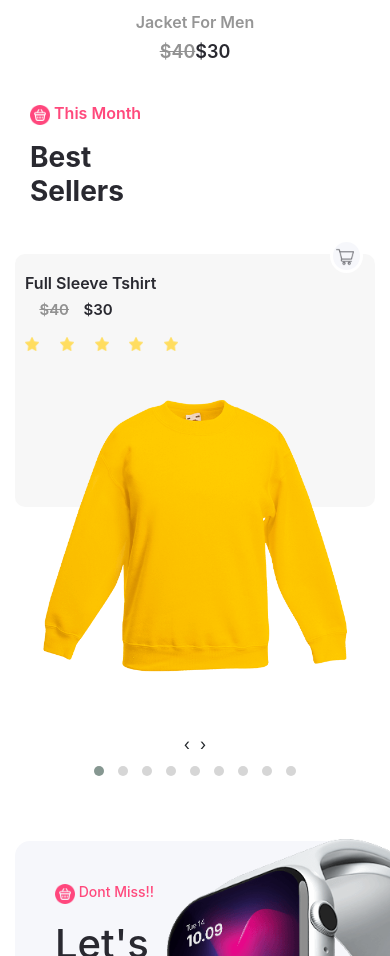
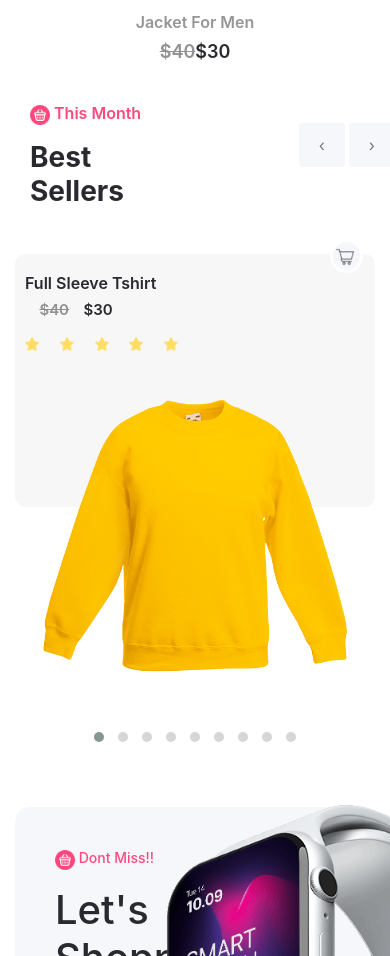
Before and after one commit to nadaalrasheedy/ecommerce, a plain HTML site: page index.html in a window 390 px wide. Shown: the part 3394-4350 px from the top of the page. Drawn offline with nearby package versions, Linux system fonts and the light colour scheme.

Commit message:
add responsive

```diff
--- a/assets/css/style.scss
+++ b/assets/css/style.scss
@@ -544,6 +544,35 @@ header {
           }
         }
 
+        .owl-nav {
+          .owl-prev {
+            background: #F6F7FB;
+            color: #777777;
+            border: none;
+            text-align: center;
+            align-items: center;
+            align-content: center;
+            justify-content: center;
+            position: absolute;
+            right: 25px;
+            top: -20%;
+            padding: 10px 20px !important;
+          }
+          .owl-next {
+            background: #F6F7FB;
+            color: #777777;
+            border: none;
+            text-align: center;
+            align-items: center;
+            align-content: center;
+            justify-content: center;
+            position: absolute;
+            right:-25px;
+            top: -20%;
+            padding: 10px 20px !important;
+          }
+        }
+
         .card {
           width: 100%;
           border: 0;
@@ -564,12 +593,14 @@ header {
               width: 30%;
               display: flex;
               justify-content: space-evenly;
+
               .old-price {
                 font-size: 15px;
                 color: #929292;
                 text-decoration: line-through;
                 font-weight: 600;
               }
+
               .new-price {
                 font-size: 15px;
                 color: #292930;
@@ -635,53 +666,63 @@ header {
   }
 }
 
-.explore{
- .container{
-  .content{
+.explore {
+  .container {
+    .content {
       padding: 40px 0px;
-    .col-6{
-      p{
+
+      .col-6 {
+        p {
           color: #8C71DB;
           font-weight: 600;
-        img{
+
+          img {
             width: 20px;
             height: 20px;
           }
         }
       }
-    .card{
+
+      .card {
         margin-top: 30px;
         border: 0;
-      img{
+
+        img {
           border-radius: 10px;
-        transition:  all 0.3s linear;
-        &:hover{
+          transition: all 0.3s linear;
+
+          &:hover {
             box-shadow: rgba(100, 100, 111, 0.2) 0px 7px 29px 0px;
           }
         }
-      .card-text{
-        h3{
+
+        .card-text {
+          h3 {
             padding-top: 10px;
             font-size: 16px;
             color: #7F7F7F;
           }
-        .prices{
+
+          .prices {
             width: 30%;
             display: flex;
             padding-top: 0px;
             justify-content: space-evenly;
-          .new-price{
+
+            .new-price {
               font-size: 15px;
               color: #292930;
               font-weight: 700;
             }
-          .old-price{
+
+            .old-price {
               font-size: 15px;
               color: #D6D6D6;
               text-decoration: line-through;
             }
           }
         }
+
         .sale-logo {
           background-color: #3577F0;
           color: #ffffff;
@@ -696,29 +737,35 @@ header {
           right: -12px;
           text-align: center;
         }
-      .dots{
+
+        .dots {
           width: 30%;
           display: flex;
           justify-content: space-evenly;
-        img{
+
+          img {
             width: 14px;
             height: 14px;
           }
         }
       }
-    .button{
+
+      .button {
         padding: 60px 0px;
         justify-content: center;
         align-items: center;
         text-align: center;
-      .btn{
+
+        .btn {
           padding: 15px 35px;
           background-color: #F6F7FB;
           color: #777777;
           font-size: 16px;
           font-weight: 700;
           transition: all 0.3s linear;
-        &:hover , &:focus{
+
+          &:hover,
+          &:focus {
             box-shadow: inset 0 -3.5em 0 0 #8D6ABE;
             color: #fff;
           }
```
Also changed, not shown: assets/css/style.css, 1 other file. Lines whose indentation alone changed are shown as unchanged.
